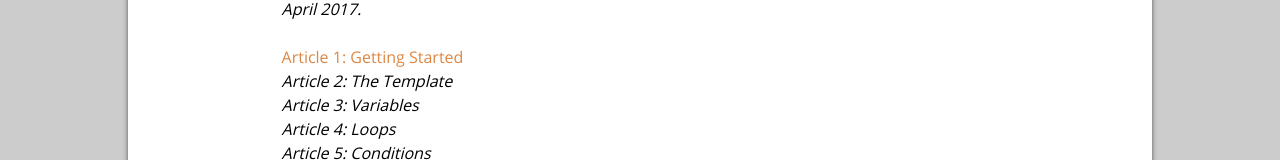
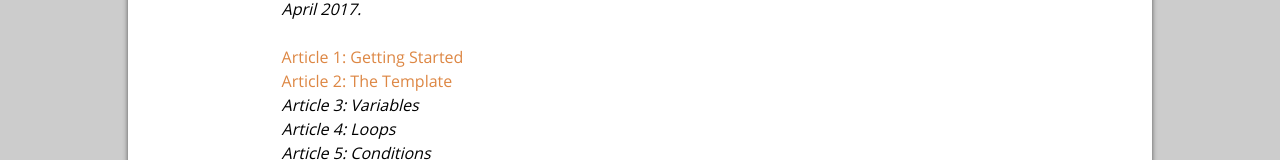
Before and after one commit to jbikker/jbikker.github.io, a plain HTML site: page fasttrack.html in a window 1280 px wide. Shown: the part 534-694 px from the top of the page. Drawn offline with Linux system fonts and the light colour scheme.

Commit message:
Add files via upload

```diff
--- a/fasttrack.html
+++ b/fasttrack.html
@@ -39,7 +39,8 @@
               <br>
             </i><a href="files/fasttrack_01_getting_started.pdf">Article
               1: Getting Started</a><br>
-            <i>Article 2: The Template</i><i><br>
+            <a href="files/fasttrack_02_the_template.pdf"> Article 2:
+              The Template</a><i><br>
               Article 3: Variables<br>
               Article 4: Loops<br>
               Article 5: Conditions<br>
```
